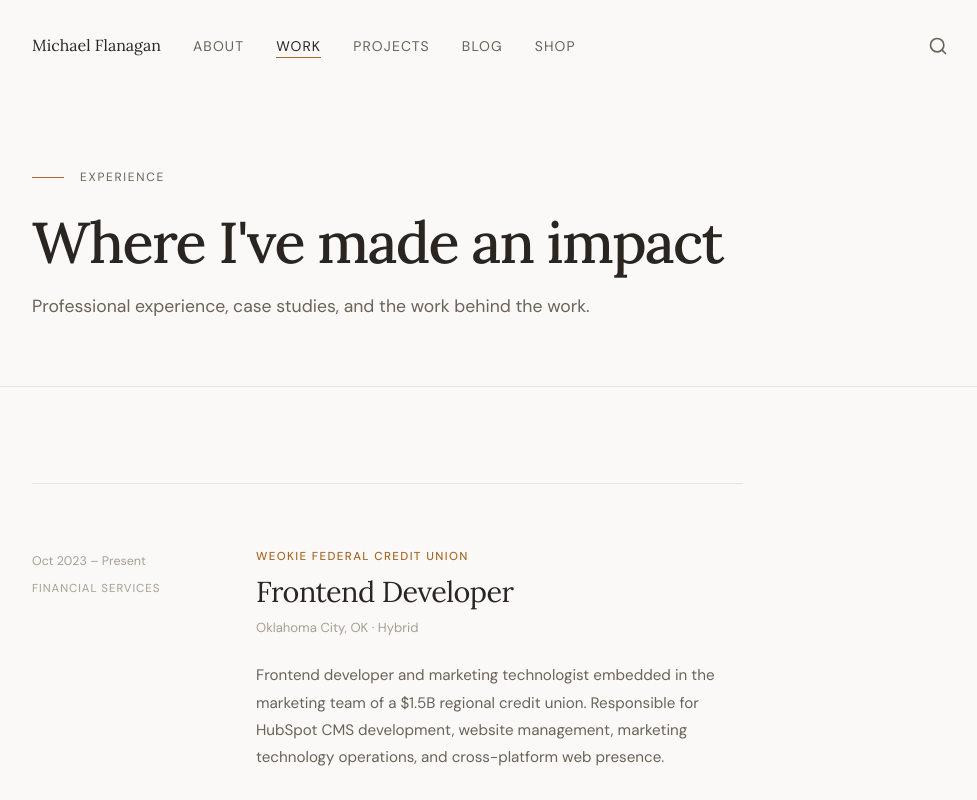
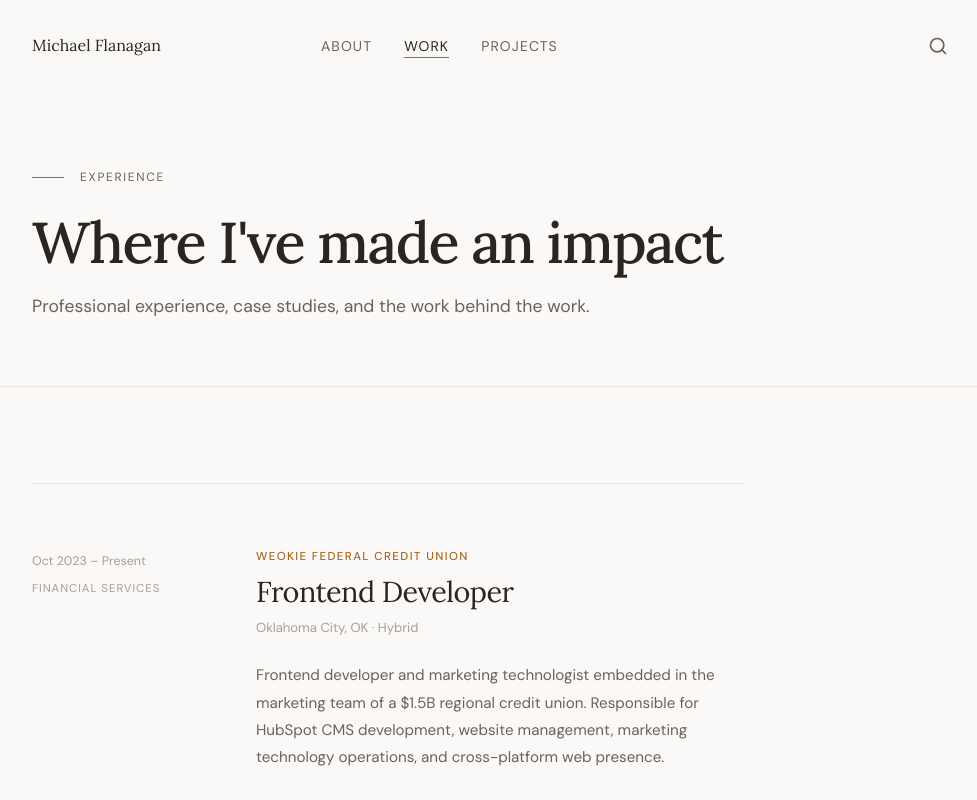
Before and after one commit to MFlanagan7/personal-site-26, a Next.js app: page /work in a window 1280 px wide. Shown: the top 800 px of the page, without its empty margins (144-1121 px from the left). Built offline with nearby package versions, Linux system fonts and the light colour scheme.

Commit message:
chore: remove blog and shop pages until content is ready

```diff
--- a/src/app/blog/page.tsx
+++ /dev/null
@@ -1,3 +0,0 @@
-export default function BlogPage() {
-  return <main>Welcome to the Blog</main>;
-}
--- a/src/app/shop/page.tsx
+++ /dev/null
@@ -1,3 +0,0 @@
-export default function ShopPage() {
-  return <main>Shop</main>;
-}
--- a/src/data/navigation.ts
+++ b/src/data/navigation.ts
@@ -7,6 +7,4 @@ export const navLinks: NavLink[] = [
   { label: "About", href: "/about" },
   { label: "Work", href: "/work" },
   { label: "Projects", href: "/projects" },
-  { label: "Blog", href: "/blog" },
-  { label: "Shop", href: "/shop" },
 ];
--- a/src/sections/Header/Header.module.css
+++ b/src/sections/Header/Header.module.css
@@ -32,6 +32,7 @@
   color: var(--color-text);
   text-decoration: none;
   flex-shrink: 0;
+  margin-right: var(--space-9); /* remove this line to move nav back to the left side */
 }
 
 /* Desktop and up -- 1024px */
```
Also changed, not shown: 1 other file (tests, documents, lock files or other folders).
